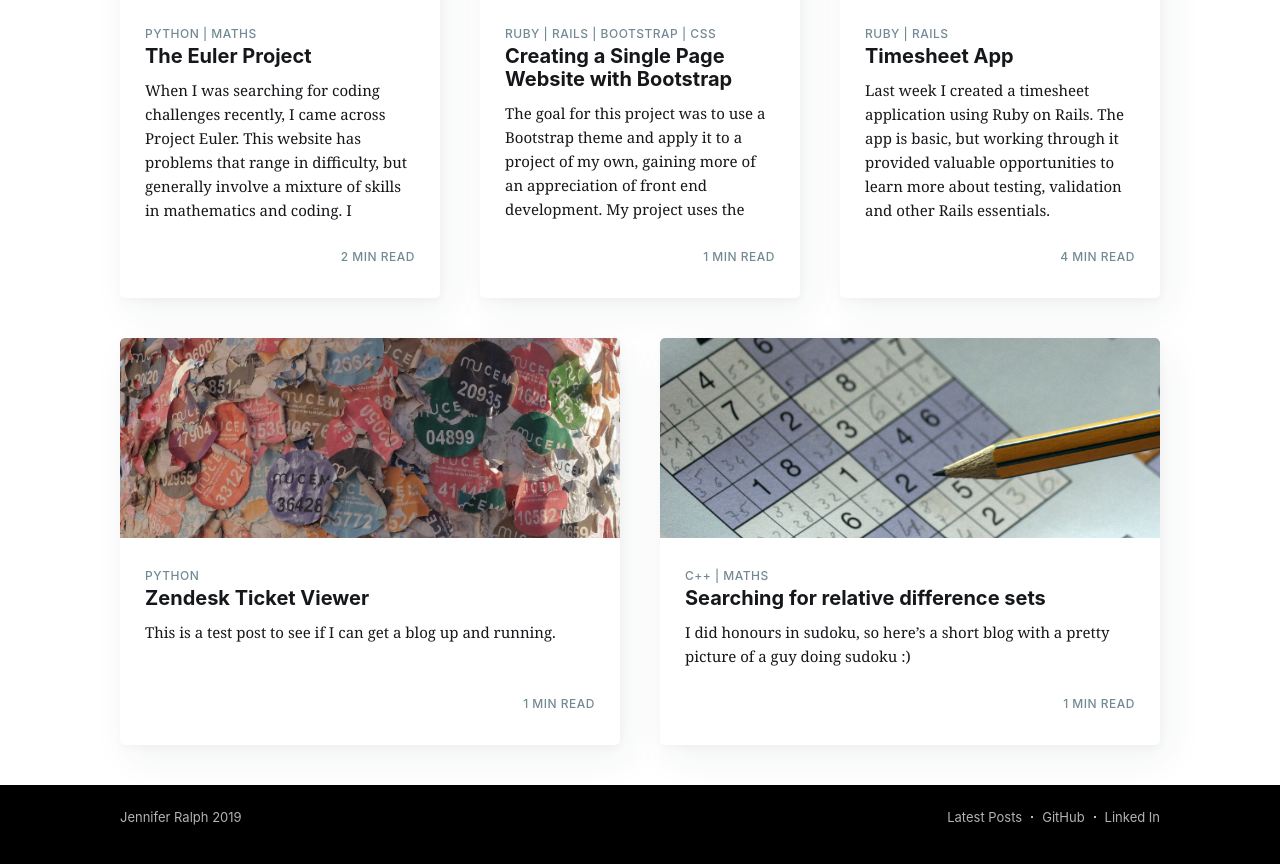
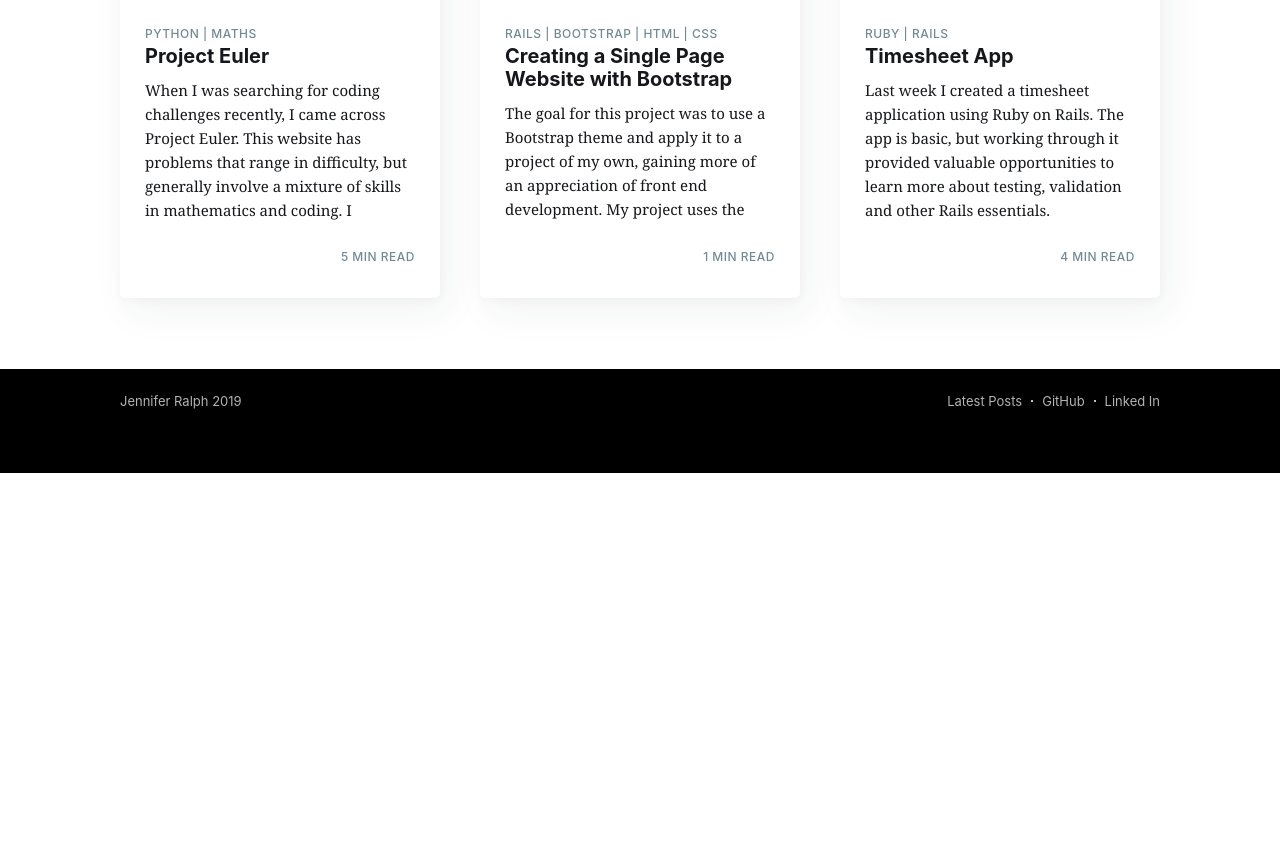
Before and after one commit to jenniferanneaus/jenniferanneaus.github.io, a Jekyll site: the page built from index.html, in a window 1280 px wide and 1400 px high, scrolled down 416 px, cut to the strip 511-1375 px from the top of the window. Built offline with Jekyll 4.4.1, drawn with Linux system fonts in a browser that asks for light colours; nearby versions of some CDN libraries; formulas are drawn with MathJax 3; the list of posts is cut into pages by our own code; comment, search, counter and statistics services are not loaded; part of the change alters nothing that is shown.

Commit message:
Finish posts for Single Page Website, Project Euler

````diff
--- a/_posts/2018-11-01-difference-sets.md
+++ /dev/null
@@ -1,13 +0,0 @@
----
-layout: post
-current: post
-cover:  assets/images/difference-sets.jpg
-navigation: True
-title: Searching for relative difference sets
-date: 2018-11-01 08:00:00
-tags: [c++, maths]
-class: post-template
-subclass: 'post tag-c++ tag-maths'
----
-
-I did honours in sudoku, so here's a short blog with a pretty picture of a guy doing sudoku :)
--- a/_posts/2019-06-12-zendesk.md
+++ /dev/null
@@ -1,13 +0,0 @@
----
-layout: post
-current: post
-cover:  assets/images/tickets.jpg
-navigation: True
-title: Zendesk Ticket Viewer
-date: 2019-06-12 18:00:00
-tags: python
-class: post-template
-subclass: 'post tag-python'
----
-
-This is a test post to see if I can get a blog up and running.
--- a/_posts/2019-09-17-single-page-website.md
+++ b/_posts/2019-09-17-single-page-website.md
@@ -5,16 +5,16 @@ cover:  assets/images/cherry-tomatoes.jpg
 navigation: True
 title: Creating a Single Page Website with Bootstrap
 date: 2019-09-17 18:00:00
-tags: [ruby, rails, bootstrap, css]
+tags: [rails, bootstrap, html, css]
 class: post-template
-subclass: 'post tag-ruby tag-rails tag-bootstrap tag-css'
+subclass: 'post tag-rails tag-bootstrap tag-html tag-css'
 ---
 
 The goal for this project was to use a Bootstrap theme and apply it to a project of my own, gaining more of an appreciation of front end development.
 
-[My project](https://github.com/jenniferanne1991/grayscale_theme_app) uses the [Grayscale](https://startbootstrap.com/themes/grayscale/) theme by Start Bootstrap. For complete beginners, there's a [tutorial on Medium](https://medium.com/@yli0607x/how-to-use-bootstrap-themes-on-ruby-on-rails-in-5-minutes-8e6f9542f6d8) that explains how to configure your Rails app to get started with themes. Once the basic structure was already in place, it was easier to work out how to customise the theme.
+My project uses the [Grayscale](https://startbootstrap.com/themes/grayscale/) theme by Start Bootstrap. For complete beginners, there's a [tutorial on Medium](https://medium.com/@yli0607x/how-to-use-bootstrap-themes-on-ruby-on-rails-in-5-minutes-8e6f9542f6d8) that explains how to configure your Rails app to get started with themes. Once the basic structure was already in place, customising the theme was a lot of fun. The images in the website are all from [Pixabay](https://pixabay.com/) and [Pexels](https://www.pexels.com/), which both have excellent collections of free pictures.
 
-After following the instructions in the tutorial, I created a file called ```custom.css.scss``` in the ```/app/assets/stylesheets``` folder. The ```.scss``` extension tells the asset pipeline to preprocess this file using Sass, and the ```.css``` extension indicates it is a css file. The first example of this was defining a column that takes up half the horizontal width of the page; the Grayscale theme has a contact section with three columns (address, email and phone) but I didn't want my webpage to contain my phone number. So, I wrote a simple css class as follows:
+After following the instructions in the tutorial, I created a file called ```custom.css.scss``` in the ```/app/assets/stylesheets``` folder. The ```.scss``` extension tells the asset pipeline to preprocess this file using Sass, and the ```.css``` extension indicates it is a CSS file. The first class I wrote in my custom CSS file was to define a column that takes up half the horizontal width of the page; the Grayscale theme has a contact section with three columns (address, email and phone) but I only wanted two. The code for this was quite simple:
 
 ```css
 .column-half {
@@ -24,3 +24,18 @@ After following the instructions in the tutorial, I created a file called ```cus
 	margin-left: 5%;
 }
 ```
+
+Overall I added just under a dozen CSS classes, to do minor things like change the masthead picture and the appearance of certain sections of text. I then replaced the default html code for the "project" images:
+```html
+<img class="img-fluid" src="img/demo-image-01.jpg" alt="">
+```
+with embedded ruby code to display my "tomatoes" images:
+```erb
+<%= image_tag("tomatoes.jpg", :alt => "", :class => 'img-fluid mb-3 mb-lg-0') %>
+```
+
+Once I was happy with how the app looked, I deployed it to [Heroku](https://www.heroku.com/). This is a great way to test whether your app works in production; for those who want to learn more, Michael Hartl has written a very helpful [Rails tutorial](https://www.railstutorial.org/) that includes instructions for setting up and using Heroku.
+
+As it turned out my app had a few bugs, which weren't present when viewed in Firefox/Edge/IE but broke the formatting in Chrome. An invaluable resource in debugging these issues was [Validator.nu](https://html5.validator.nu/), an HTML validator which checks the source code for your site and will warn you of any tags that are stray or incorrectly placed.
+
+With the app debugged and successfully deployed, my first foray into customising a Bootstrap theme is complete. You can see the source code for my project [here](https://github.com/jenniferanne1991/grayscale_theme_app), or view the deployed website [here](http://tomatoes-of-thomastown.herokuapp.com/).
--- /dev/null
+++ b/_posts/2019-09-18-project-euler.md
@@ -0,0 +1,138 @@
+---
+layout: post
+current: post
+cover:  assets/images/euler.jpg
+navigation: True
+title: Project Euler
+date: 2019-09-18 12:00:00
+tags: [python, maths]
+class: post-template
+subclass: 'post tag-python tag-maths'
+---
+
+When I was searching for coding challenges recently, I came across [Project Euler](https://projecteuler.net/). This website has problems that range in difficulty, but generally involve a mixture of skills in mathematics and coding. I decided to try a few problems in Python, which turned out to be a lot of fun.
+
+I started with Problem 6; to skip ahead to my discussion of other problems you can click [here for Problem 1](#problem-1) or [here for Problem 46](#problem-46).
+
+[Problem 6](https://projecteuler.net/problem=6) is a simple question, asking us to do the following:
+
+> Find the difference between the sum of the squares of the first one hundred natural numbers and the square of the sum.
+
+That is, we want to calculate $(1+2+...+100)^2-(1^2+2^2+...+100^2)$. Given that 100 is small in computer terms, this problem could easily be solved using a ```for``` loop. However, summing $n$ and $n^2$ reminded me of the maths I was teaching not so long ago. <a name="return-from-footnote"></a> I decided to use the formulae for these sums to make my solution efficient, and easily able to be scaled up to numbers much larger than 100. The two formulae[$^1$](#footnote) are as follows:
+
++ $\displaystyle\sum_1^n n = \frac{n(n+1)}{2}$
++ $\displaystyle\sum_1^n n^2 = \frac{n(n+1)(2n+1)}{6}$
+
+The first formula, for summation of the first $n$ natural numbers, is famously attributed to Gauss. It is said he was asked to calculate $1+2+...+100$ as a young schoolboy; though his teacher expected the problem to keep him occupied for a long time, Gauss cleverly noticed a pattern and solved the problem quite quickly. Generalising using the case $1+2+...+n$, we can visualise it as follows. First, we put the numbers 1 to $n$ in columns.
+![Sum of integers 1](assets/images/sum_natural_numbers_1.png)
+Then, we take another copy of the numbers 1 to $n$. Put this copy in reverse order, and place it below the first.
+![Sum of integers 2](assets/images/sum_natural_numbers_2.png)
+Now each column adds up to a total of $n+1$.
+![Sum of integers 3](assets/images/sum_natural_numbers_3.png)
+Therefore, we have a total of $n(n+1)$. However, since we added two copies of each integer instead of just one, we need to halve our answer to obtain $\displaystyle\sum_1^n n = \frac{n(n+1)}{2}$. Pretty cool, huh?
+
+Using the mathematical formulae in the code for our solution, we have two functions to write. To calculate $\displaystyle\sum_1^n n$ we have:
+
+```python
+def sum(n):
+  ans = (n*(n + 1)) / 2
+  return ans
+```
+
+Then, to calculate $\displaystyle\sum_1^n n^2$ we have:
+
+```python
+def squares_sum(n):
+  ans = (n*(n + 1)*(2*n + 1)) / 6
+  return ans
+```
+
+Calculating the final solution is then simply a matter of squaring the result of the first function, and subtracting the result of the second. Thus we end up with
+
+```python
+def square_sums_difference(n):
+  ans = sum(n) ** 2 - squares_sum(n)
+  return ans
+```
+<a name="problem-1"></a>
+and so Problem 6 of the Euler Project is complete.
+
+The next problem I looked at was [Problem 1](https://projecteuler.net/problem=1), which can also make use of our ```sum(n)``` function. A statement of the problem is below.
+
+> Find the sum of all the multiples of 3 or 5 below 1000.
+
+To solve this problem, we need to make two observations:
+
++ The sum $3+6+...+999$ is the same as the sum $3(1+2+...+333)$.
++ If we add each multiple of 3 and then each multiple of 5, we will have counted each multiple of 15 twice.
+
+Using the first observation, we see that we can find the sum of all multiples of $n$ up to and including 999 by evaluating the sum $1+2+...+(999/n)$ and multiplying it by $n$. This gives us the following function:
+
+```python
+def sum_one_factor(n, maximum):
+	occurences = maximum / n
+	ans = n * sum(occurences)
+	return ans
+```
+
+Turning our attention to the second observation, we can find the multiples of 3 or 5 by adding the multiples of 3 to the multiples of 5, then subtracting the multiples of 15 to compensate for having double counted them:
+
+```python
+def sum_two_factors(fact_one, fact_two, maximum):
+	ans = sum_one_factor(fact_one, maximum) + sum_one_factor(fact_two, maximum)\
+	- sum_one_factor(fact_one*fact_two, maximum)
+	return ans
+```
+<a name="problem-46"></a>
+All we need to remember is that, given the problem specifies *below* 1000 and our functions include the maximum in their sum, we should call ```sum_two_factors(3,5,999)``` to get the correct answer.
+
+The final problem I coded for this post is [Problem 46](https://projecteuler.net/problem=46), titled "Goldbach's Other Conjecture". The goal of this problem is to find the first counterexample to the following statement:
+
+> Every odd composite number can be written as the sum of a prime and twice a square.
+
+Recall that a composite number is an integer greater than 1 that is not prime. We will begin our solution by writing a function to check whether a number is prime. Python doesn't have an inbuilt function for this; although libraries with prime checkers exist, the function is simple enough to write from scratch. The approach involves checking whether the given number, $n$, has any factors between $2$ and $n-1$. However, if $n$ has a factor greater than or equal to $\sqrt{n}$, it must also have a factor less than or equal to $\sqrt{n}$. Therefore, we only need to check for factors between 2 and $\sqrt{n}$:
+
+```python
+def is_prime(n):
+	for i in range(2, int(math.sqrt(n)+1)):
+		if n%i == 0:
+			return False
+	return True
+```
+
+Note that we have added 1 to ```math.sqrt(n)``` because ```range()``` excludes the upper bound.
+
+Since the question relates to odd numbers and all primes aside from 2 are odd, we will treat 2 as a special case and add it manually to a list called ```primes```. We then find the solution by iterating through the odd numbers, starting with 3, and either adding them to our ```primes``` list or checking whether it satisfies the Conjecture. The code for this is as follows:
+
+```python
+def disprove_goldbachs_other_conjecture():
+	found = False
+	current = 3
+	primes = [2]
+	while not found:
+		if is_prime(current):
+			primes.append(current)
+		else:
+			if create_sum(current, primes) == 0:
+				return current
+		current = current + 2
+```
+
+What remains is to write the code to create the required sum. We know that if a number $n$ is to be written as the sum of a prime and twice a square, then the prime must be smaller than $n$. We therefore check each value $p$ in our ```primes``` list, and see whether the difference between $n$ and $p$ is 2 times a perfect square. To do that, we can use the following:
+
+```python
+def create_sum(target, primes):
+	for prime in primes:
+		if math.floor(math.sqrt((target-prime)/2)) == math.sqrt((target-prime)/2):
+			return prime
+	return 0
+```
+
+So there we have it! There are hundreds of questions on the Project Euler website, each with a different balance of coding skills and mathematical know-how. My next blog post is about [Sum of Squares]({% post_url 2019-09-21-sum-of-squares %}), another problem from Project Euler that turned out to be mathematically challenging and worthy of a separate post. To see the Python files, visit [my GitHub repository](https://github.com/jenniferanne1991/project_euler_code).
+
+<a name="footnote"></a>
+<br>
+
+<sub><sup> $1.$ Note the use of sigma notation in sums: </sup></sub>
+<br><sub><sup>• $\displaystyle\sum_1^n n$ is equivalent to $1+2+...+n$, and </sup></sub>
+<br><sub><sup>• $\displaystyle\sum_1^n n^2$ is equivalent to $1^2+2^2+...+n^2$.    [↩](#return-from-footnote)</sup></sub>
--- a/_posts/2019-09-23-sum-of-squares.md
+++ b/_posts/2019-09-21-sum-of-squares.md
@@ -4,7 +4,7 @@ current: post
 cover:  assets/images/squares.jpg
 navigation: True
 title: Sum of Squares
-date: 2019-09-20 10:15:00
+date: 2019-09-21 10:15:00
 tags: [python, maths]
 class: post-template
 subclass: 'post tag-python tag-maths'
@@ -32,7 +32,7 @@ Decomposing this problem into its component parts, there are a few things we nee
 2. A way to find all squarefree $N$ that are only divisible by these primes.
 3. An efficient way to calculate $S(N)$ for each of the squarefree $N$.
 
-We begin with step 1. Since the maximum is 150, it is easy to find all required primes. First, we need a way to check whether a number is prime. Python doesn't have an inbuilt function for this, so we will create a simple one here. Recall that a prime number has no factors apart from 1 and itself. Note also that if a number $n$ has a factor greater than or equal to $\sqrt{n}$, it must also have a factor less than or equal to $\sqrt{n}$. Therefore, we only need to check for factors between 2 and $\sqrt{n}$:
+We begin with step 1. Since the maximum is 150, it is easy to find all required primes using the same function as in my [Project Euler post]({% post_url 2019-09-18-project-euler %}):
 
 ```python
 def is_prime(n):
--- a/_posts/2019-09-23-euler-project.md
+++ /dev/null
@@ -1,69 +0,0 @@
----
-layout: post
-current: post
-cover:  assets/images/euler.jpg
-navigation: True
-title: The Euler Project
-date: 2019-09-18 12:00:00
-tags: [python, maths]
-class: post-template
-subclass: 'post tag-python tag-maths'
----
-
-When I was searching for coding challenges recently, I came across [Project Euler](https://projecteuler.net/). This website has problems that range in difficulty, but generally involve a mixture of skills in mathematics and coding. I decided to try a few problems in Python, which turned out to be a lot of fun.
-
-I started with [Problem 6](https://projecteuler.net/problem=6), a simple problem. It asks us to do the following:
-
-> Find the difference between the sum of the squares of the first one hundred natural numbers and the square of the sum.
-
-That is, we want to calculate $(1+2+...+100)^2-(1^2+2^2+...+100^2)$. Given that 100 is small in computer terms, this problem could easily be solved using a ```for``` loop. However, summing $n$ and $n^2$ reminded me of the maths I was teaching not so long ago. I decided to use the formulae for these sums to make my solution efficient, and easily able to be scaled up to numbers much larger than 100. The two formulae[^1] are as follows:
-
-+ $\displaystyle\sum_1^n n = \frac{n(n+1)}{2}$
-+ $\displaystyle\sum_1^n n^2 = \frac{n(n+1)(2n+1)}{6}$
-
-The first formula, for summation of the first $n$ natural numbers, is famously attributed to Gauss. It is said he was asked to calculate $1+2+...+100$ as a young schoolboy; though his teacher expected the problem to keep him occupied for a long time, Gauss cleverly noticed a pattern and solved the problem quite quickly. Generalising using the case $1+2+...+n$, we can visualise it as follows. First, we put the numbers 1 to $n$ in columns.
-![Sum of integers 1](assets/images/sum_natural_numbers_1.png)
-Then, we take another copy of the numbers 1 to $n$. Put this copy in reverse order, and place it below the first.
-![Sum of integers 2](assets/images/sum_natural_numbers_2.png)
-Now each column adds up to a total of $n+1$.
-![Sum of integers 3](assets/images/sum_natural_numbers_3.png)
-Therefore, we have a total of $n(n+1)$. However, since we added two copies of each integer instead of just one, we need to halve our answer to obtain $\displaystyle\sum_1^n n = \frac{n(n+1)}{2}$. Pretty cool, huh?
-
-Using the mathematical formulae in the code for our solution, we have two functions to write. To calculate $\displaystyle\sum_1^n n$ we have:
-
-```python
-def sum(n):
-  ans = (n*(n + 1)) / 2
-  return ans
-```
-
-Then, to calculate $\displaystyle\sum_1^n n^2$ we have:
-
-```python
-def squares_sum(n):
-  ans = (n*(n + 1)*(2*n + 1)) / 6
-  return ans
-```
-
-Calculating the final solution is then simply a matter of squaring the result of the first function, and subtracting the result of the second. Thus we end up with
-
-```python
-def square_sums_difference(n):
-  ans = sum(n) ** 2 - squares_sum(n)
-  return ans
-```
-
-and so Problem 6 of the Euler Project is complete.
-
-The next problem I looked at was [Problem 1](https://projecteuler.net/problem=1), which can also make use of our ```sum(n)``` function. A statement of the problem is below.
-
-> Find the sum of all the multiples of 3 or 5 below 1000.
-
-
-
-[comment]: you can link to another blog post with [Sum of Squares post]({% post_url 2019-09-23-sum-of-squares %})
-
-
-[^1]: Note the use of sigma notation in sums:
-    + $\displaystyle\sum_1^n n$ is equivalent to $1+2+...+n$, and
-    + $\displaystyle\sum_1^n n^2$ is equivalent to $1^2+2^2+...+n^2$.
````
